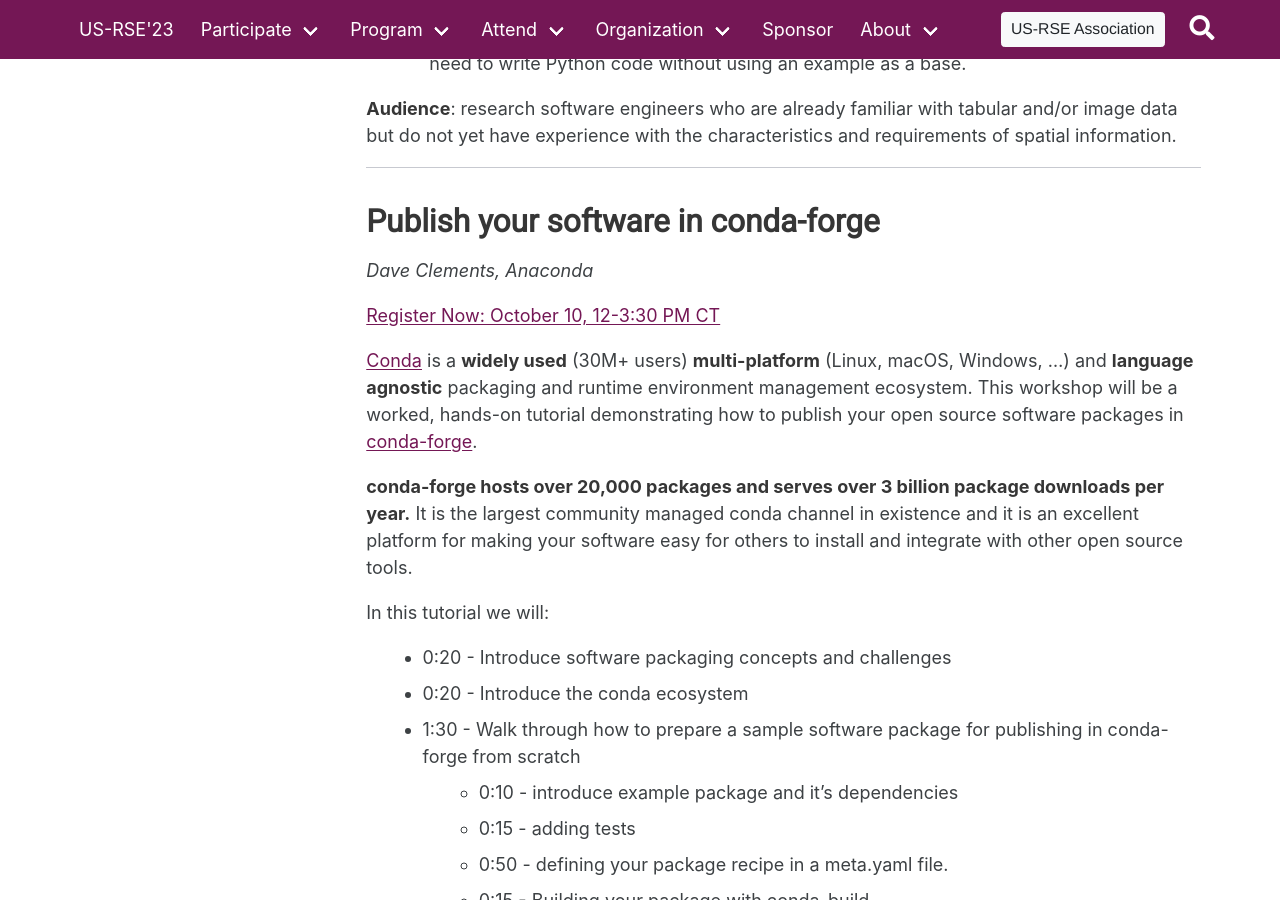
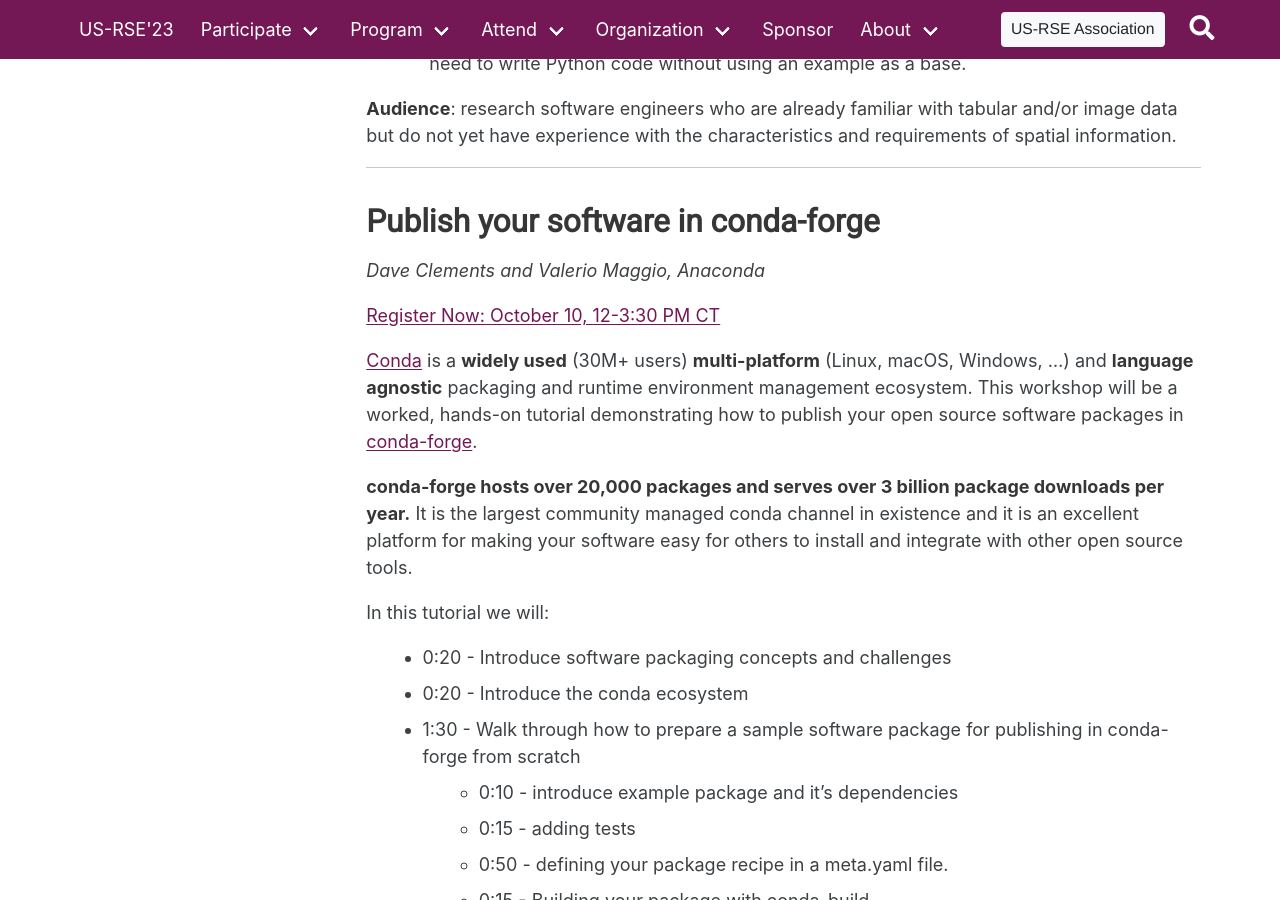
Before and after one commit to USRSE/usrse23, a Jekyll site: the page built from pages/program/abstracts/tutorials.md, in a window 1280 px wide and 900 px high, scrolled down 1449 px. Built offline with Jekyll 4.4.1, drawn with Linux system fonts in a browser that asks for light colours; comment, search, counter and statistics services are not loaded; a style sheet for code colours, icons or effects is not loaded.

Commit message:
Add second tutorial presenter

```diff
--- a/pages/program/abstracts/tutorials.md
+++ b/pages/program/abstracts/tutorials.md
@@ -74,7 +74,7 @@
 
 ## Publish your software in conda-forge
 
-_Dave Clements, Anaconda_
+_Dave Clements and Valerio Maggio, Anaconda_
 
 [Register Now: October 10, 12-3:30 PM CT](https://mit.zoom.us/meeting/register/tJwlf-2oqjspGNLhUV4b4kpZmdgTX_F1M4mt)
 
```
